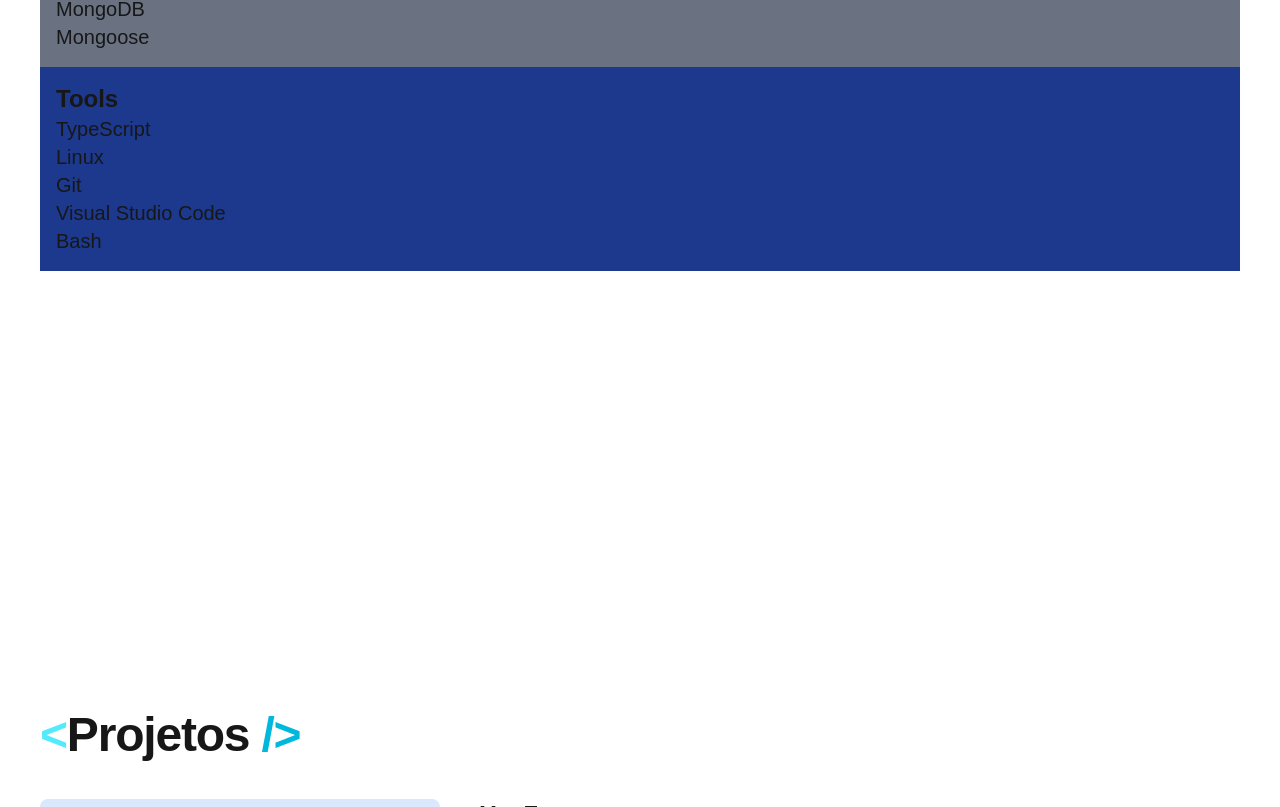
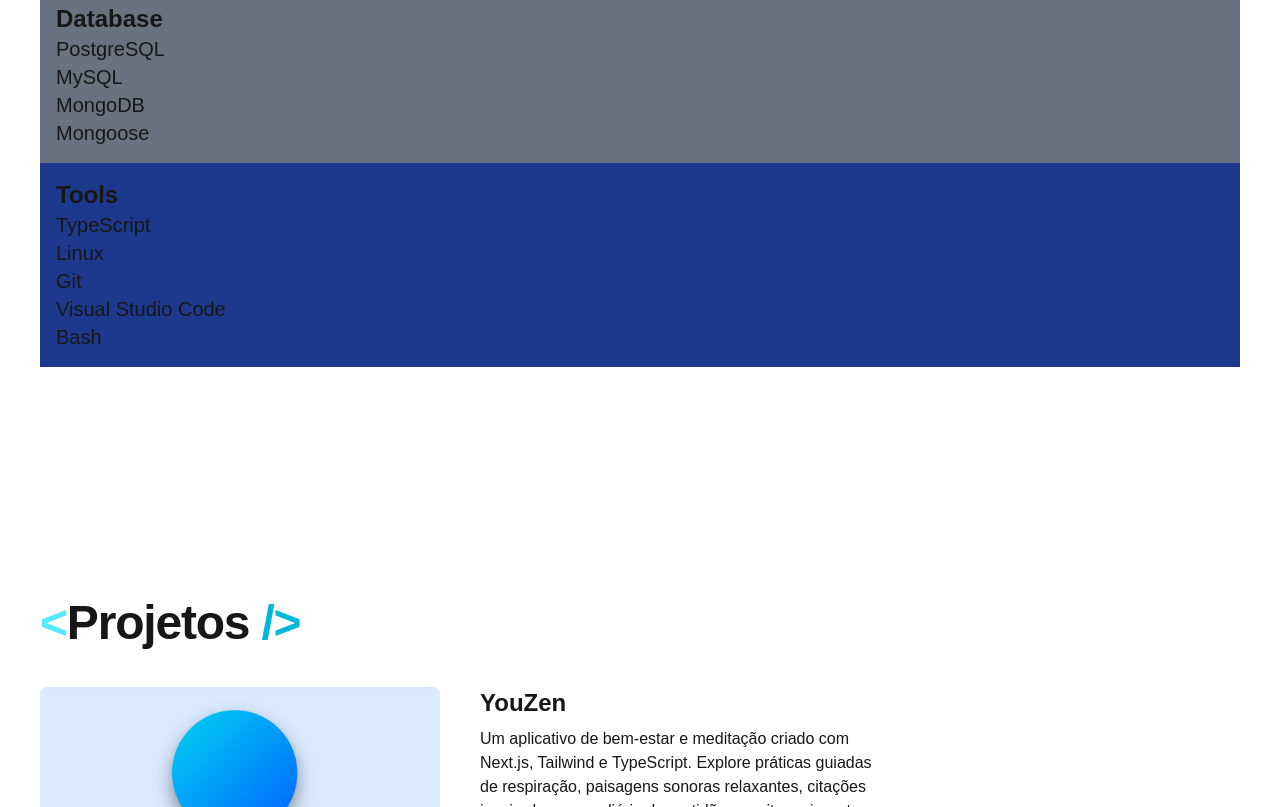
Before and after one commit to venicius8/portfolio, a Next.js app: page / in a window 1280 px wide. Shown: the part 1993-2800 px from the top of the page. Built offline with nearby package versions, Linux system fonts and the light colour scheme.

Commit message:
style: update sections from mb-100 to py-24

```diff
--- a/src/app/page.tsx
+++ b/src/app/page.tsx
@@ -50,7 +50,7 @@
         </div>
       </section>
 
-      <section className="mb-100" id="about">
+      <section className="py-24" id="about">
         <PT>{t.about.aboutTitle}</PT>
 
         <div className="flex flex-col items-center gap-6 bg-black/30 mb-20 border border-black rounded-2xl p-5 lg:flex-row">
@@ -88,7 +88,7 @@
           />
         </div>
       </section>
-      <section className="mb-100" id="projects">
+      <section className="py-24" id="projects">
         <PT>{t.projects.sectionTitle}</PT>
         <ProjectComponent
           projectTitle={tProjects.project1.title}
```
